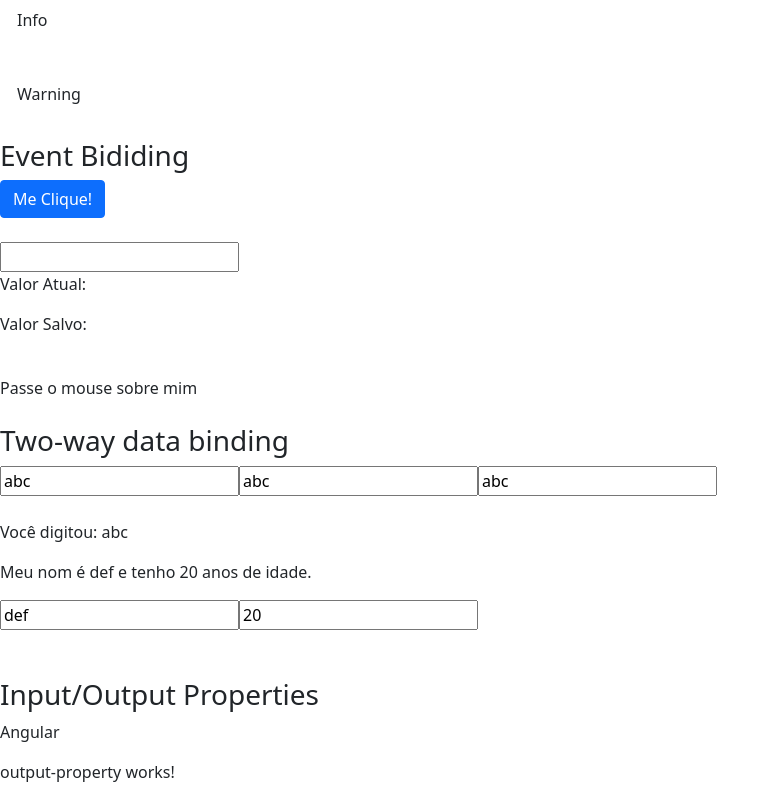
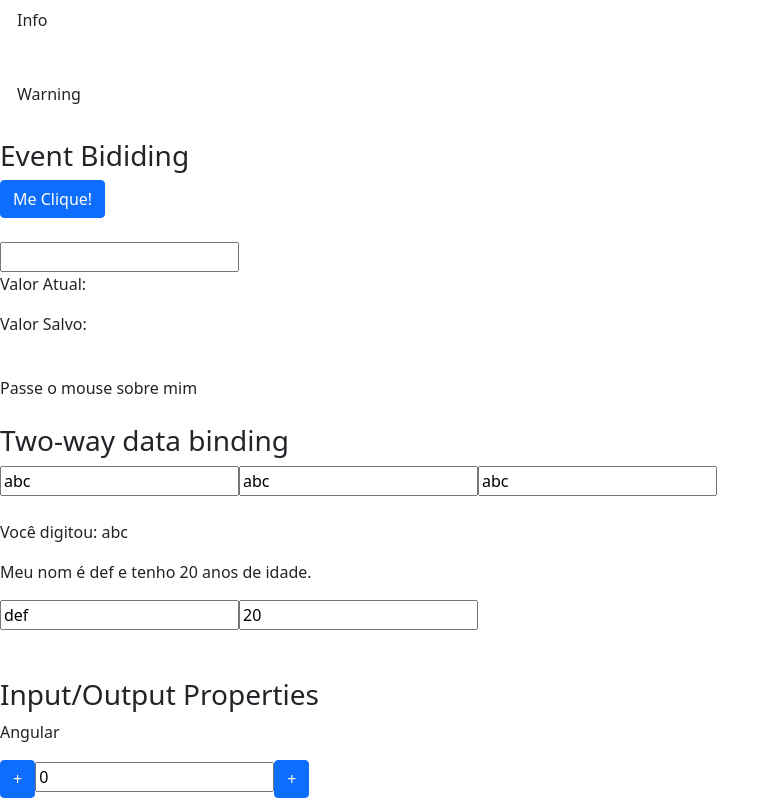
Before and after one commit to mbmauriciojr/estudos-angular, an Angular app in the folder data-binding/: page / in a window 1280 px wide. Shown: the part 792-1592 px from the top of the page, without its empty margins (0-780 px from the left). Built offline with nearby package versions, Linux system fonts and the light colour scheme.

Commit message:
Feat: Criado os botoes do contador e a variavel a ser manipulada no componente

```diff
--- a/data-binding/src/app/output-property/output-property.component.html
+++ b/data-binding/src/app/output-property/output-property.component.html
@@ -1 +1,5 @@
-<p>output-property works!</p>
+<div>
+  <button class="btn btn-primary">+</button>
+  <input type="text" [value]="valor" readonly>
+  <button class="btn btn-primary">+</button>
+</div>
--- a/data-binding/src/app/output-property/output-property.component.ts
+++ b/data-binding/src/app/output-property/output-property.component.ts
@@ -7,6 +7,8 @@
 })
 export class OutputPropertyComponent implements OnInit {
 
+  valor: number = 0;
+
   constructor() { }
 
   ngOnInit(): void {
```
